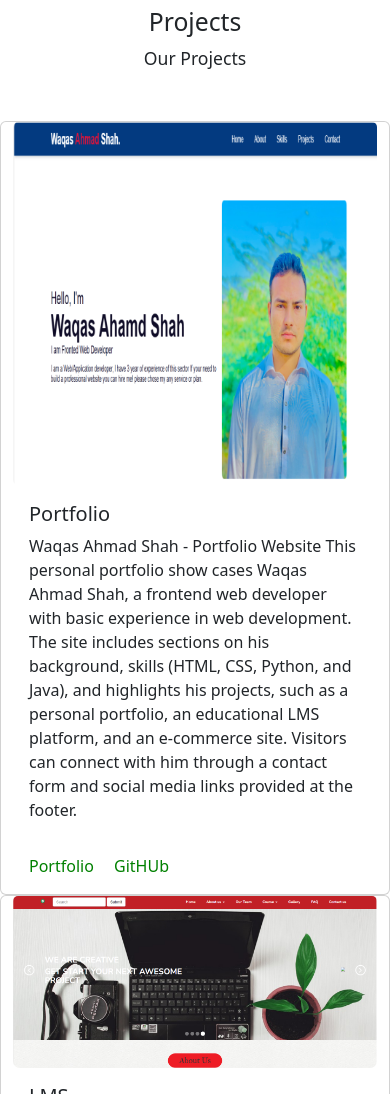
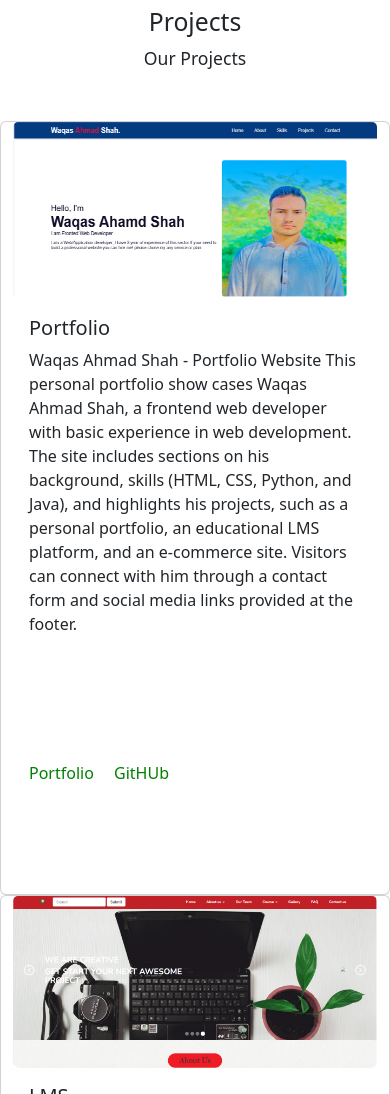
Before and after one commit to waqasahmadshah/Responsive-Portfolio, a plain HTML site: page index.html in a window 390 px wide. Shown: the part 3060-4154 px from the top of the page. Drawn offline with nearby package versions, Linux system fonts and the light colour scheme.

Commit message:
readme update

```diff
--- a/index.html
+++ b/index.html
@@ -125,8 +125,8 @@
       <span>Our Projects</span>
   </div>
   <div class="row">
-    <div class="card col-md-4 col-sm-12 flex-grow-1" id="Portfolio">
-      <img src="img/portfolioo.png" class="card-img-top" alt="portfolio">
+    <div class="card col-md-4 col-sm-12 flex-grow-1" id="Portfolio" style="width: 18rem;">
+      <img src="img/portfolioo.png" height="23%" class="card-img-top" alt="portfolio">
       <div class="card-body">
         <h5 class="card-title">Portfolio</h5>
         <p class="card-text">Waqas Ahmad Shah - Portfolio Website
```
Also changed, not shown: 1 other file.
